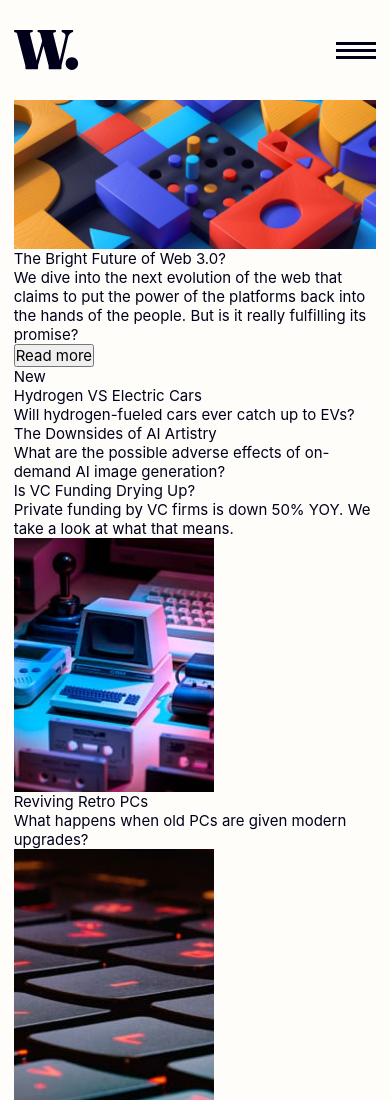
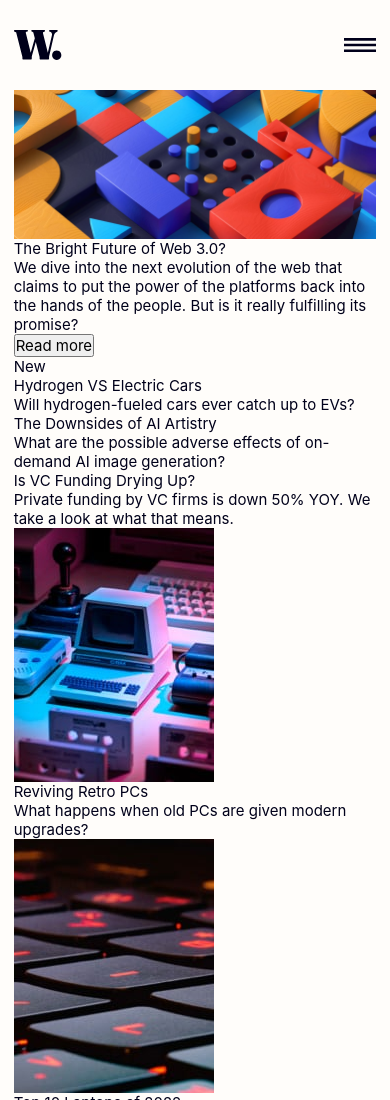
Before and after one commit to harrison-nc/fem_challenges_newspage, a website built with Vite: page index.html in a window 390 px wide. Shown: the top 1100 px of the page. Built offline with nearby package versions, Linux system fonts and the light colour scheme; a web font is replaced by a local one.

Commit message:
Mobile navigation part 2

```diff
--- a/index.html
+++ b/index.html
@@ -28,7 +28,7 @@
 <body>
 
   <nav class="primary-navigation | container pt-300">
-    <a href="/" title="Logo"><img src="assets/images/logo.svg" alt=""></a>
+    <a href="/" title="Logo" class="logo"><img src="assets/images/logo.svg" alt=""></a>
     <input type="checkbox" id="menu-toggle" data-menu-toggle aria-checked="false"
       aria-controls="menulist" class="visually-hidden">
     <label for="menu-toggle" data-menu-toggle-icon><span class="visually-hidden">menu toggle</span></label>
--- a/style.css
+++ b/style.css
@@ -46,6 +46,10 @@ body {
 
 /* Navigation */
 
+.logo {
+  width: 48px;
+}
+
 .primary-navigation {
   display: flex;
   justify-content: space-between;
@@ -74,7 +78,7 @@ body {
 }
 
 [data-menu-toggle-icon]::before {
-  --size: 20px;
+  --size: 16px;
 
   content: "";
   display: block;
@@ -88,7 +92,7 @@ body {
   cursor: pointer;
 }
 
-[data-menu-list][aria-hidden="false"] {
+[data-menu-list] {
   --width: 65vw;
   --shadow: hsl(240, 100%, 5%, 0.7);
   --overlay-width: calc(100vw - var(--width));
@@ -108,7 +112,7 @@ body {
   gap: var(--size-150);
 }
 
-[data-menu-list][aria-hidden="false"]::before {
+[data-menu-list]::before {
   content: "";
   display: block;
   width: var(--overlay-width);
```
